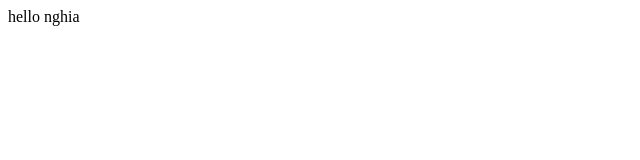
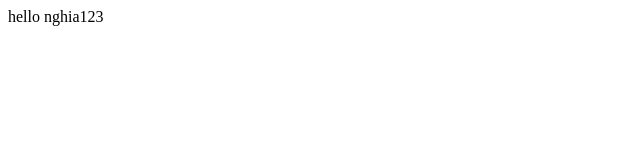
Before and after one commit to Newbie439/test, a plain HTML site: page index.html in a window 1280 px wide. Shown: the full height of the page, 0-640 px from the left. Drawn offline with Linux system fonts and the light colour scheme.

Commit message:
Update index.html

```diff
--- a/index.html
+++ b/index.html
@@ -7,6 +7,6 @@
     <title>Document</title>
 </head>
 <body>
-    hello nghia
+    hello nghia123
 </body>
 </html>
```
